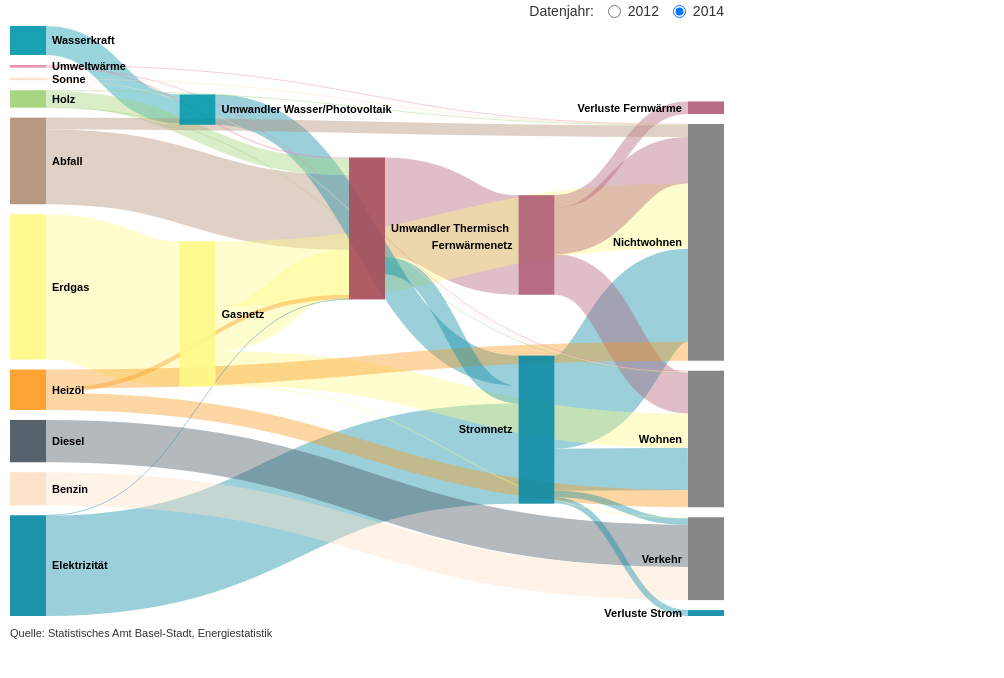
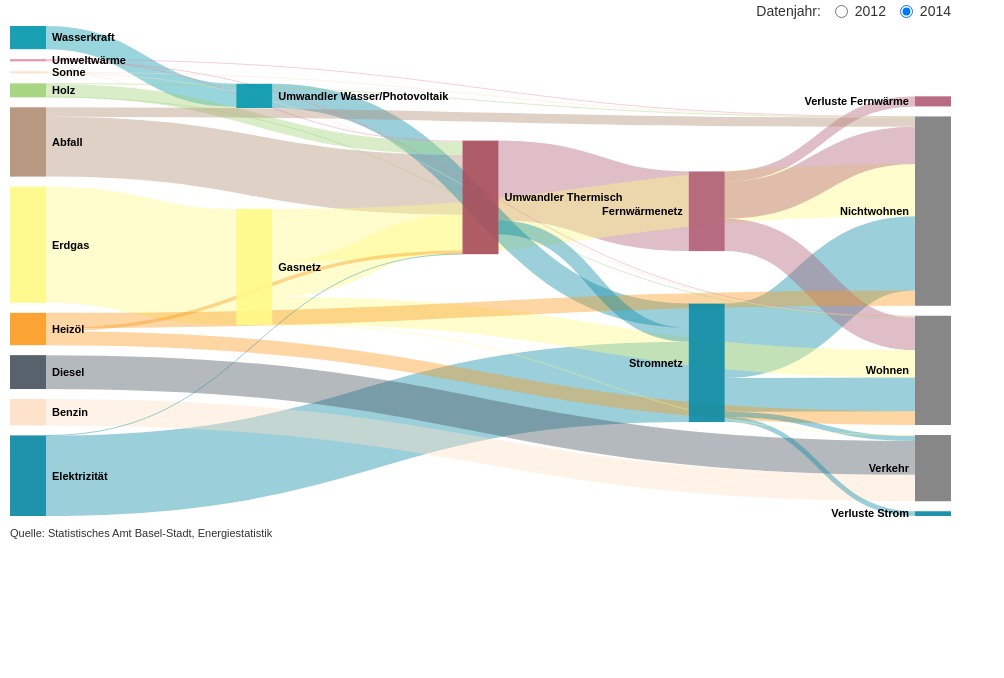
Before and after one commit to StataBS/Energieflussdiagramm, a plain HTML site: page index.html in a window 1280 px wide. Shown: the whole page, without its empty margins (0-1004 px from the left). Drawn offline with Linux system fonts and the light colour scheme.

Commit message:
Increase width

```diff
--- a/index.html
+++ b/index.html
@@ -14,7 +14,7 @@
   </head>
 
   <body>
-    <div class="text-right" style="width: 724px;">
+    <div class="text-right" style="width: 951px;">
       <label class="radio-inline" style="padding-left: 10px">Datenjahr: </label>
       <label class="radio-inline"><input type="radio" name="year" value="2012">2012</label>
       <label class="radio-inline active"><input type="radio" name="year" value="2014" checked="">2014</label>
--- a/script/script.js
+++ b/script/script.js
@@ -12,8 +12,8 @@ var units = "GWh";
 var year=2014;
 
 var margin = {top: 5, right: 0, bottom: 5, left: 10},
-    width = 724 - margin.left - margin.right,
-    height = 600 - margin.top - margin.bottom;
+    width = 951 - margin.left - margin.right,
+    height = 500 - margin.top - margin.bottom;
 
 var de_CH = d3.locale({
         'decimal': ',',
```
